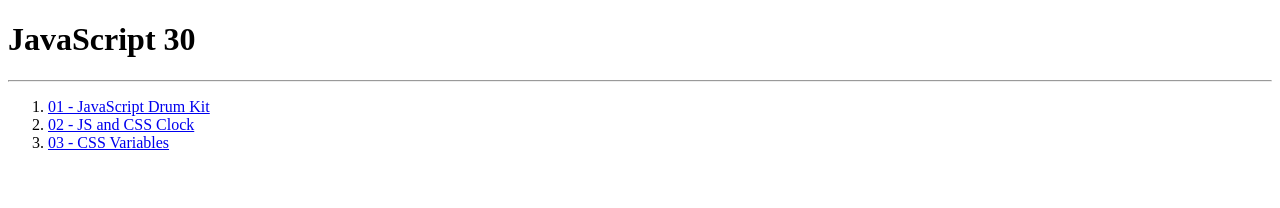
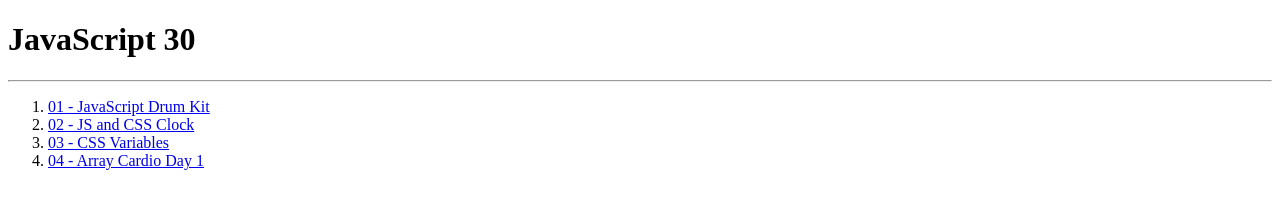
Before and after one commit to WilliamDGH/javascript30-finished, a plain HTML site: page index.html in a window 1280 px wide. Drawn offline with Linux system fonts and the light colour scheme.

Commit message:
finished 04

```diff
--- a/index.html
+++ b/index.html
@@ -14,6 +14,7 @@
   <li><a href="01 - JavaScript Drum Kit/index-START.html">01 - JavaScript Drum Kit</a></li>
   <li><a href="02 - JS and CSS Clock/index-START.html">02 - JS and CSS Clock</a></li>
   <li><a href="03 - CSS Variables/index-START.html">03 - CSS Variables</a></li>
+  <li><a href="04 - Array Cardio Day 1/index-START.html">04 - Array Cardio Day 1</a></li>
 </ol>
 </body>
 </html>
```
